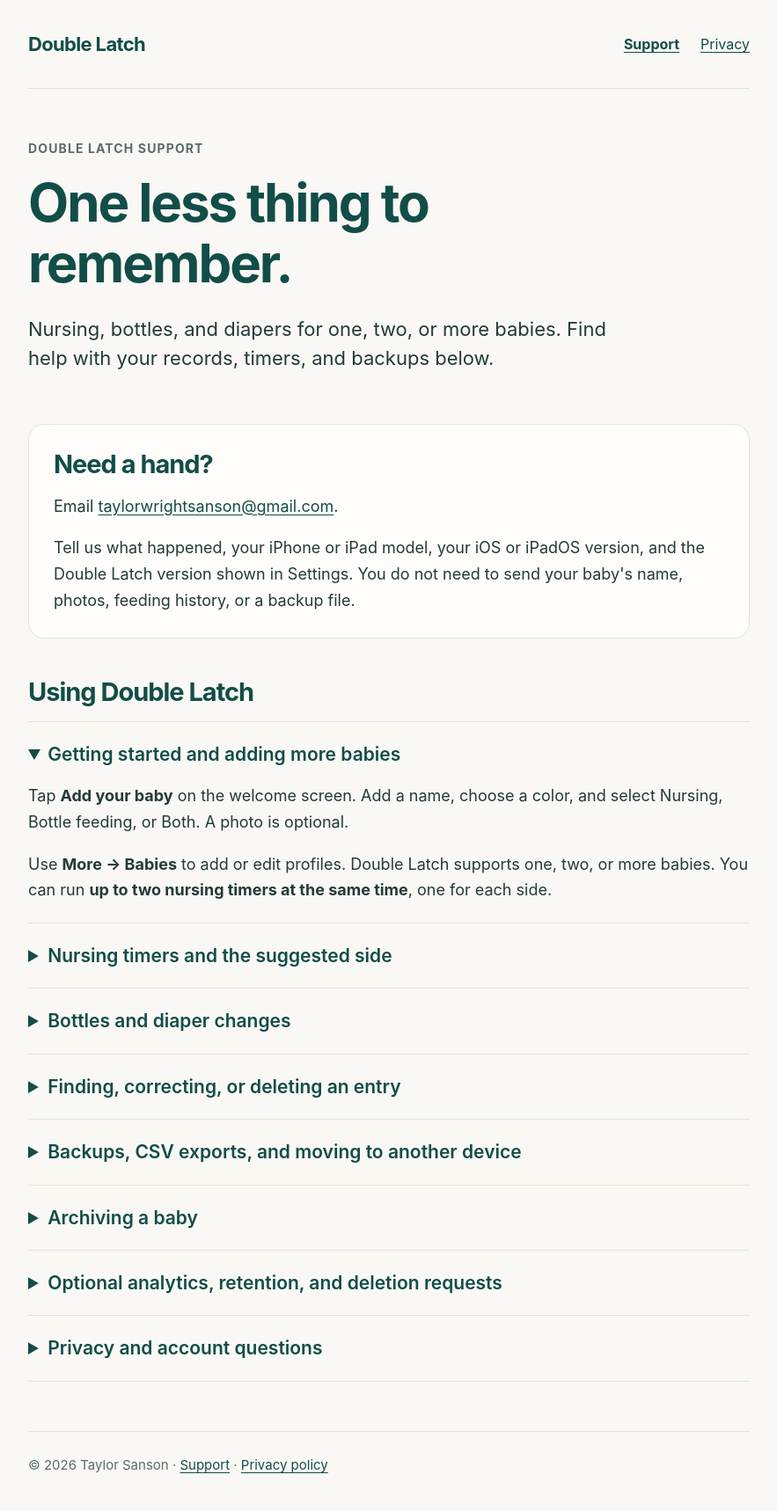
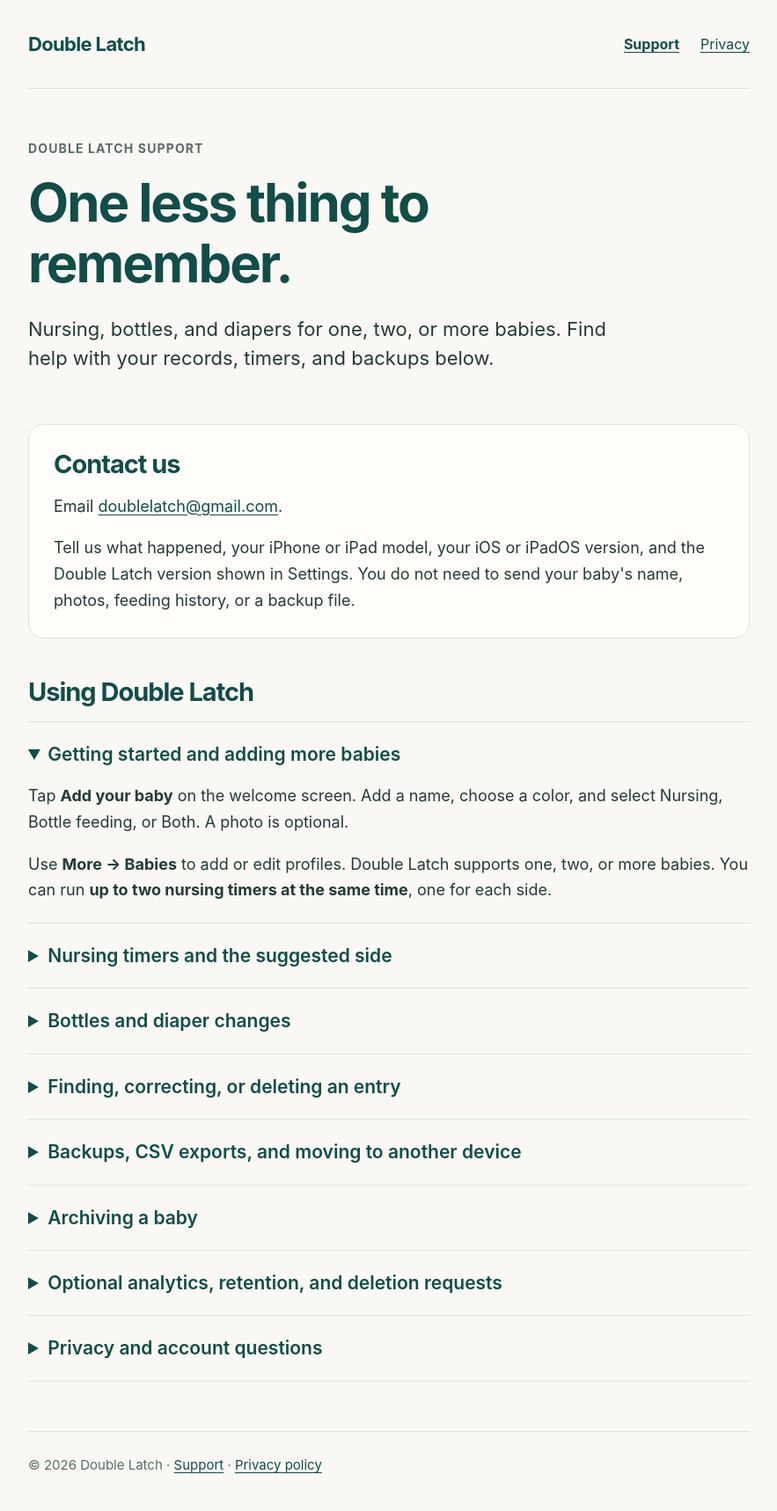
Before and after one commit to Xeaza/xeaza.github.io, a Jekyll site: the page doublelatch/index.html, which Jekyll copies as it is, in a window 1280 px wide. Shown: the whole page at 88% size, without its empty margins (198-1081 px from the left). Built offline with Jekyll 4.4.1, drawn with Linux system fonts in a browser that asks for light colours.

Commit message:
Use Double Latch contact details on support and privacy pages

```diff
--- a/doublelatch/index.html
+++ b/doublelatch/index.html
@@ -24,8 +24,8 @@
       <p class="lead">Nursing, bottles, and diapers for one, two, or more babies. Find help with your records, timers, and backups below.</p>
     </section>
     <section class="contact" aria-labelledby="contact">
-      <h2 id="contact">Need a hand?</h2>
-      <p>Email <a href="mailto:taylorwrightsanson@gmail.com?subject=Double%20Latch%20support">taylorwrightsanson@gmail.com</a>.</p>
+      <h2 id="contact">Contact us</h2>
+      <p>Email <a href="mailto:doublelatch@gmail.com?subject=Double%20Latch%20support">doublelatch@gmail.com</a>.</p>
       <p>Tell us what happened, your iPhone or iPad model, your iOS or iPadOS version, and the Double Latch version shown in Settings. You do not need to send your baby's name, photos, feeding history, or a backup file.</p>
     </section>
     <section aria-labelledby="help">
@@ -65,7 +65,7 @@
       <details>
         <summary>Optional analytics, retention, and deletion requests</summary>
         <p>If your app version includes <strong>More &rarr; Settings &rarr; Share usage &amp; diagnostics</strong>, you can choose whether to send feature-use events and crash diagnostics to PostHog. Sharing is off by default, and the app works with it off. Baby names, photos, notes, amounts, and saved care records are excluded. Backups do not enable this setting.</p>
-        <p>Turning sharing off stops new collection; it does not erase data already received. To ask about retention or deletion, email <a href="mailto:taylorwrightsanson@gmail.com?subject=Double%20Latch%20privacy">taylorwrightsanson@gmail.com</a>. Because there is no account, we may need limited technical information to locate device-associated diagnostics. Please do not send baby records or backups. The <a href="/doublelatch/privacy_policy.html#retention">privacy policy</a> explains retention and deletion separately from local records.</p>
+        <p>Turning sharing off stops new collection; it does not erase data already received. To ask about retention or deletion, email <a href="mailto:doublelatch@gmail.com?subject=Double%20Latch%20privacy">doublelatch@gmail.com</a>. Because there is no account, we may need limited technical information to locate device-associated diagnostics. Please do not send baby records or backups. The <a href="/doublelatch/privacy_policy.html#retention">privacy policy</a> explains retention and deletion separately from local records.</p>
       </details>
       <details>
         <summary>Privacy and account questions</summary>
@@ -74,6 +74,6 @@
       </details>
     </section>
   </main>
-  <footer><p>&copy; 2026 Taylor Sanson &middot; <a href="/doublelatch/">Support</a> &middot; <a href="/doublelatch/privacy_policy.html">Privacy policy</a></p></footer>
+  <footer><p>&copy; 2026 Double Latch &middot; <a href="/doublelatch/">Support</a> &middot; <a href="/doublelatch/privacy_policy.html">Privacy policy</a></p></footer>
 </body>
 </html>
```
Also changed, not shown: doublelatch/README.md (+1 -1 lines), doublelatch/privacy_policy.html (+6 -6 lines).
